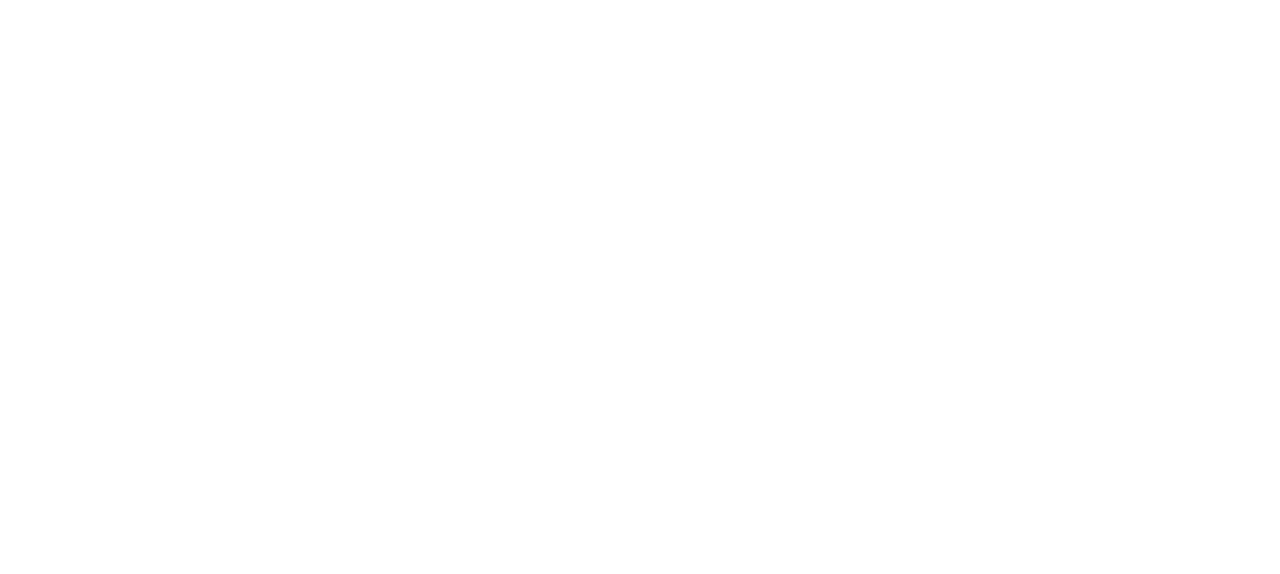
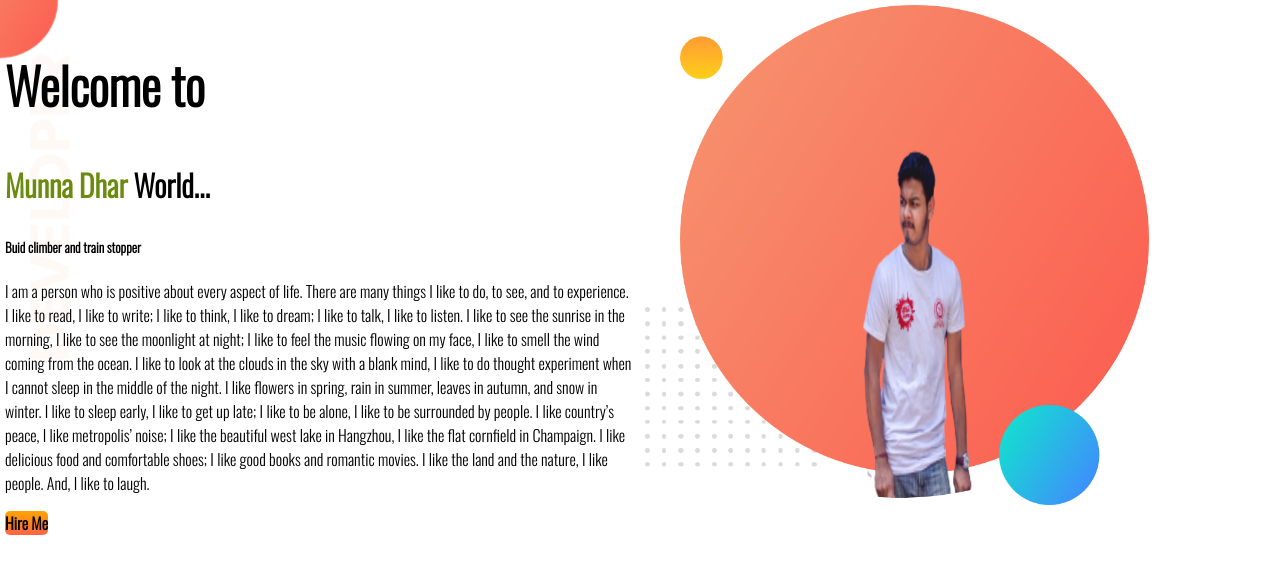
Before and after one commit to dharmunna/my-portfolio, a plain HTML site: page index.html in a window 1280 px wide. Drawn offline with nearby package versions, Linux system fonts and the light colour scheme.

Commit message:
banner-top-added

```diff
--- a/index.html
+++ b/index.html
@@ -5,9 +5,26 @@
     <meta http-equiv="X-UA-Compatible" content="IE=edge">
     <meta name="viewport" content="width=device-width, initial-scale=1.0">
     <title>My Portfolio</title>
+    <link rel="preconnect" href="https://fonts.googleapis.com">
+<link rel="preconnect" href="https://fonts.gstatic.com" crossorigin>
+<link href="https://fonts.googleapis.com/css2?family=Oswald:wght@300&display=swap" rel="stylesheet">
     <link rel="stylesheet" href="style.css">
 </head>
 <body>
+    <section class="top-banner">
+        <div class="half-width">
+            <h2>Welcome to </h2>
+        <h3><span class="font-color">Munna Dhar</span> World...</h3>
+        <h5>Buid climber and train stopper</h5>
+        <p>    I am a person who is positive about every aspect of life. There are many things I like to do, to see, and to experience. I like to read, I like to write; I like to think, I like to dream; I like to talk, I like to listen. I like to see the sunrise in the morning, I like to see the moonlight at night; I like to feel the music flowing on my face, I like to smell the wind coming from the ocean. I like to look at the clouds in the sky with a blank mind, I like to do thought experiment when I cannot sleep in the middle of the night. I like flowers in spring, rain in summer, leaves in autumn, and snow in winter. I like to sleep early, I like to get up late; I like to be alone, I like to be surrounded by people. I like country’s peace, I like metropolis’ noise; I like the beautiful west lake in Hangzhou, I like the flat cornfield in Champaign. I like delicious food and comfortable shoes; I like good books and romantic movies. I like the land and the nature, I like people. And, I like to laugh.
+        </p>
+        <a class="button-class" target="blank" href="https://www.youtube.com/">Hire Me</a>
+        </div>
+        <div class="half-width">
+            <img src="images/munna.png" alt="">
 
+
+        </div>
+    </section>
 </body>
 </html>
--- a/style.css
+++ b/style.css
@@ -0,0 +1,36 @@
+body{
+    font-family: 'Oswald', sans-serif;
+    margin: 0;
+}
+h2{
+    font-size: 50px;
+}
+h3{
+    font-size: 30px;
+}
+.font-color{
+    color: rgb(106, 139, 13);
+}
+section{
+    display: flex;
+}
+.half-width{
+    width: 50%;
+    padding: 5px;
+}
+.half-width img{
+    width: 80%;
+    height: 500px;
+}
+.button-class{
+    text-decoration: none;
+    background-image: linear-gradient(orange, tomato);
+    padding: 500px 100x;
+    color: black;
+    font-weight: 700;
+    border-radius: 5px;
+}
+.top-banner{
+    background-image: url(images/top-banner.png);
+    background-repeat: no-repeat;
+}
```
Also changed, not shown: images/dream-bg.png (added), images/exp-bg.png (added), images/jhankar.png (added), images/jhankar2.png (added), images/munna.png (added), images/my-bg.png (added), images/my-bg2.png (added), images/top-banner.png (added), 7 other files.
